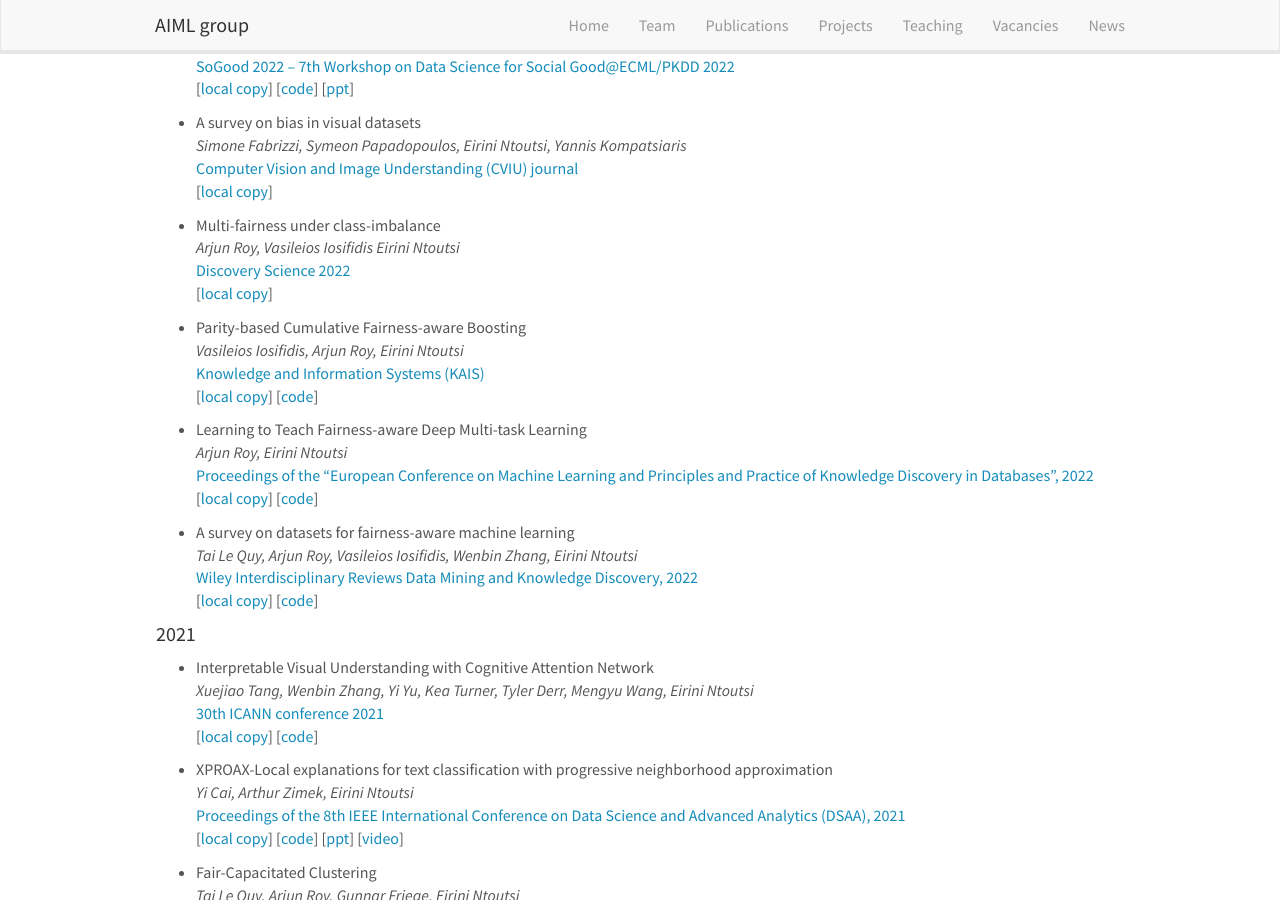
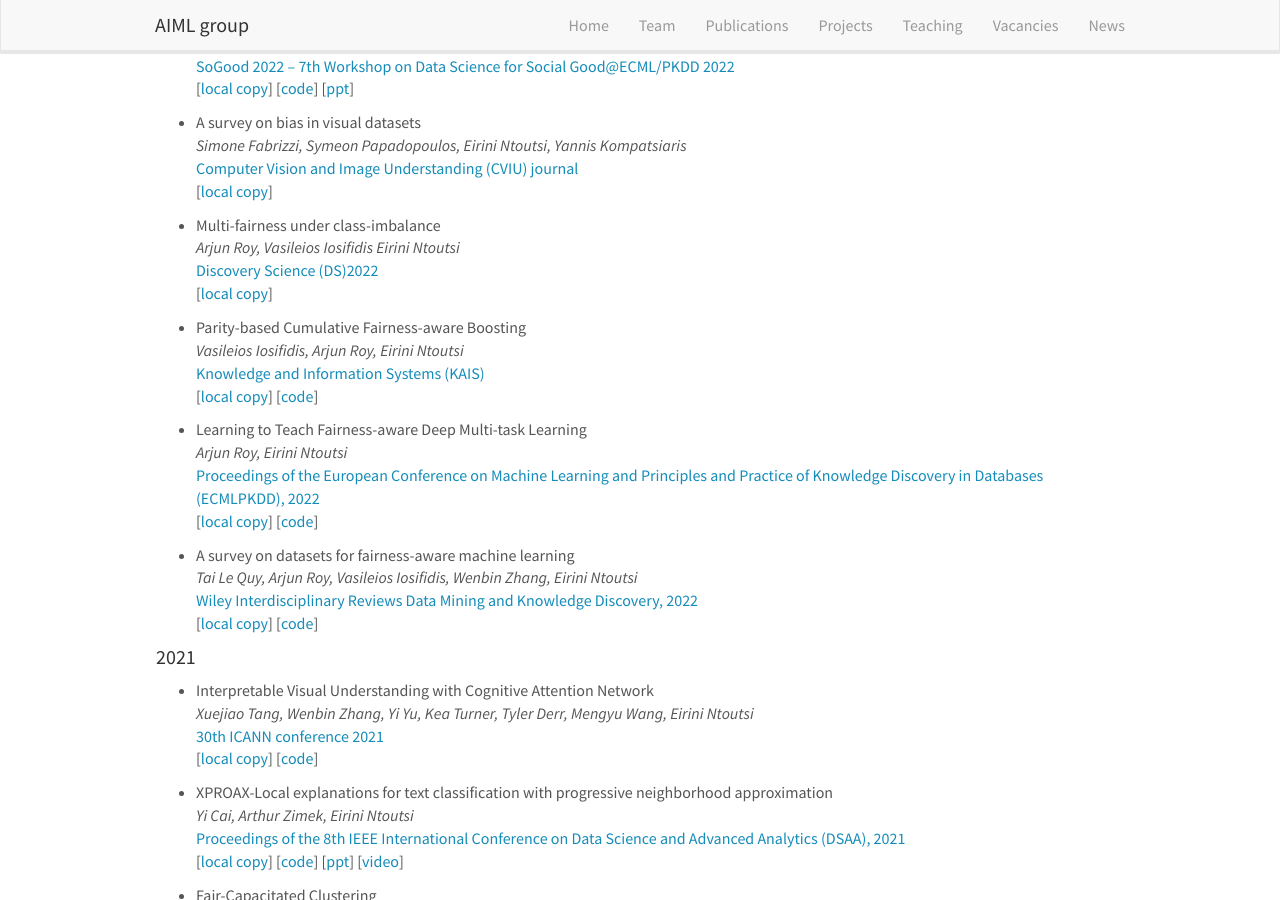
Before and after one commit to AIML-research/AIML-research.github.io, a Jekyll site: the page built from _pages/publications.md, in a window 1280 px wide and 900 px high, scrolled down 328 px. Built offline with Jekyll 4.4.1, drawn with Linux system fonts in a browser that asks for light colours; nearby versions of some CDN libraries.

Commit message:
Update publist.yml

```diff
--- a/_data/publist.yml
+++ b/_data/publist.yml
@@ -77,7 +77,7 @@
   authors:   Arjun Roy, Vasileios Iosifidis Eirini Ntoutsi
   link:
     url: https://arxiv.org/pdf/2104.13312.pdf
-    display: Discovery Science 2022
+    display: Discovery Science (DS)2022
   highlight: 0
   news2:
   year:  2022
@@ -120,7 +120,7 @@
   authors: Arjun Roy, Eirini Ntoutsi
   link:
     url: https://arxiv.org/abs/2206.08403
-    display: Proceedings of the "European Conference on Machine Learning and Principles and Practice of Knowledge Discovery in Databases", 2022
+    display: Proceedings of the European Conference on Machine Learning and Principles and Practice of Knowledge Discovery in Databases (ECMLPKDD), 2022
   highlight: 0
   news2:
   year: 2022
```
